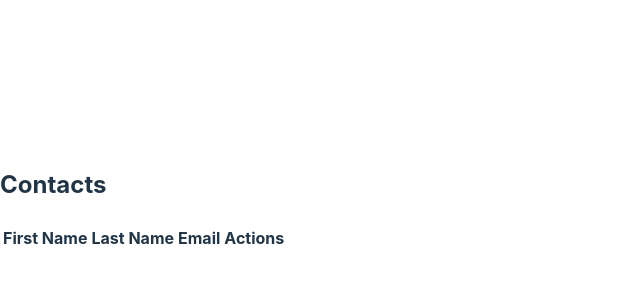
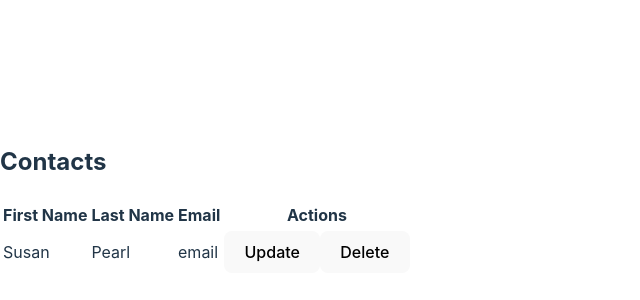
Before and after one commit to alindaByamukama/react_flask_app, a React (Vite) app in the folder frontend/: page / in a window 1280 px wide. Shown: the part 200-500 px from the top of the page, without its empty margins (0-640 px from the left). Built offline with nearby package versions, Linux system fonts and the light colour scheme.

Commit message:
add document formatting - prettier

```diff
--- a/frontend/src/ContactList.jsx
+++ b/frontend/src/ContactList.jsx
@@ -1,6 +1,6 @@
-import React from "react";
+import React from 'react'
 
-const ContactList = ({contacts}) => {
+const ContactList = ({ contacts }) => {
   return (
     <div>
       <h2>Contacts</h2>
@@ -14,8 +14,8 @@ const ContactList = ({contacts}) => {
           </tr>
         </thead>
         <tbody>
-            {contacts.map((contact) => {
-                ;<tr key={contact.id}>
+          {contacts.map((contact) => (
+            <tr key={contact.id}>
               <td>{contact.firstName}</td>
               <td>{contact.lastName}</td>
               <td>{contact.email}</td>
@@ -24,7 +24,7 @@ const ContactList = ({contacts}) => {
                 <button>Delete</button>
               </td>
             </tr>
-            })}
+          ))}
         </tbody>
       </table>
     </div>
```
Lines whose indentation alone changed are shown as unchanged.
